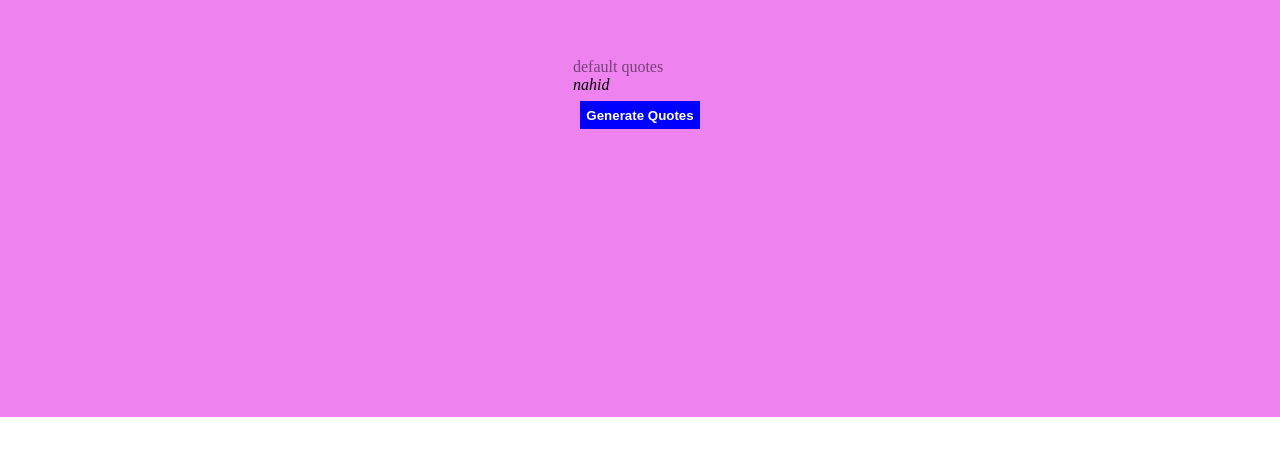
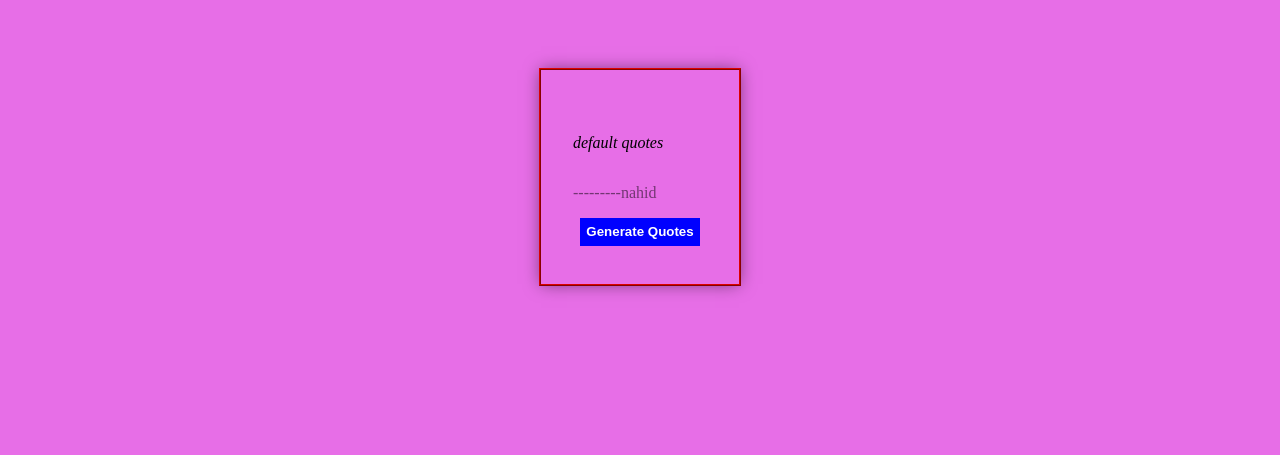
Before and after one commit to nahidbd11/quotes-generator, a React (Create React App) app: page / in a window 1280 px wide. Shown: the part 223-678 px from the top of the page. Built offline with nearby package versions, Linux system fonts and the light colour scheme; no server answers.

Commit message:
newly styled

```diff
--- a/src/App.js
+++ b/src/App.js
@@ -28,6 +28,7 @@ function App() {
   }
   return (
     <div className="App-container">
+      {/* TODO:glassmorphism on app-container */}
       <Quotes
         quoteText={state.quoteText}
         author={state.author}
--- a/src/App.scss
+++ b/src/App.scss
@@ -1,14 +1,16 @@
 :root {
   --primary: blue;
   --light: white;
+  --primary-hover: rgb(18, 18, 105);
 }
+
 .App-container {
   display: grid;
-  grid-template-columns: 50vh;
-  grid-template-rows: 50vw;
+  grid-template-columns: minmax(min-content, 50vh);
+  grid-template-rows: 100vh;
   place-content: center center;
   place-items: center center;
-  background-color: violet;
+  background-color: rgb(231, 110, 231);
 }
 .btn {
   border: none;
@@ -20,7 +22,24 @@
   background-color: var(--primary);
   color: var(--light);
   font-weight: bold;
+  &:hover {
+    cursor: pointer;
+    background-color: var(--primary-hover);
+  }
 }
+
 .text-muted {
   opacity: 0.5;
 }
+$margins: 1, 2, 3;
+@each $size in $margins {
+  .mt-#{$size} {
+    margin-top: $size + rem;
+  }
+}
+
+.quotes-container {
+  outline: 2px ridge rgb(219, 0, 0);
+  box-shadow: 0px 0px 16px rgba($color: #000000, $alpha: 0.5);
+  padding: 2em;
+}
--- a/src/component/Quotes.jsx
+++ b/src/component/Quotes.jsx
@@ -1,11 +1,11 @@
 const Quotes = ({ handleClick, quoteText, author }) => {
   return (
-    <div className="contaier">
-      <p className="text-muted">{quoteText}</p>
+    <div className="quotes-container">
       <cite>
-        <blockquote> {author}</blockquote>
-      </cite>{" "}
-      <button className="btn btn-primary" onClick={handleClick}>
+        <blockquote className="mt-2"> {quoteText}</blockquote>
+      </cite>
+      <p className="text-muted mt-2">---------{author}</p>
+      <button className="btn btn-primary mt-1" onClick={handleClick}>
         Generate Quotes
       </button>
     </div>
```
